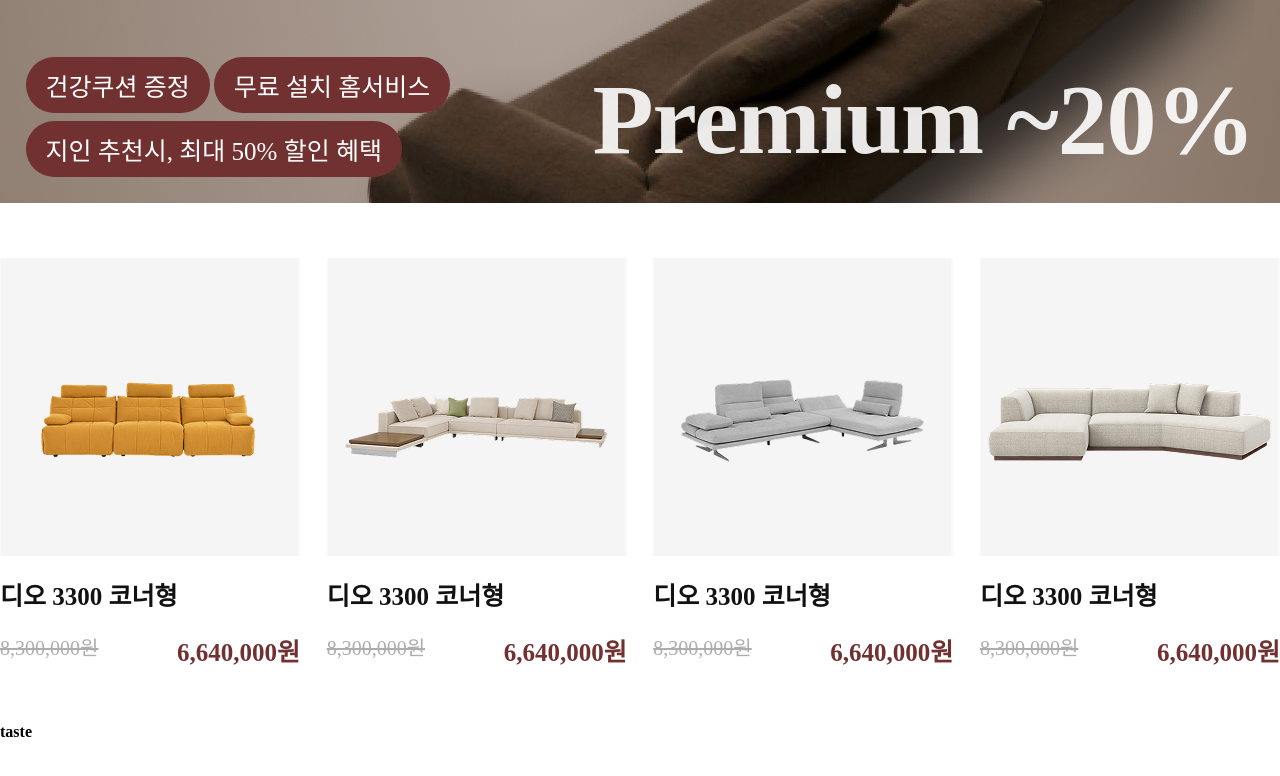
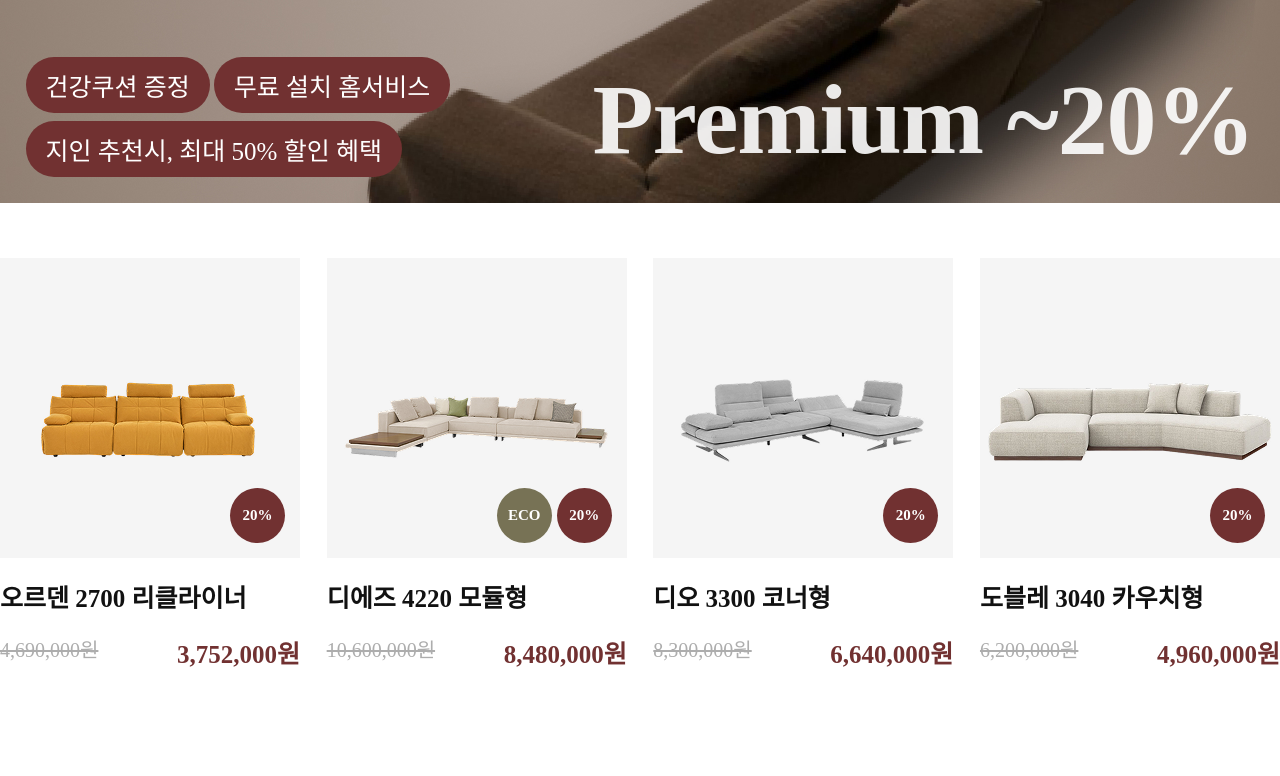
Before and after one commit to sohee622/project_moncasa, a plain HTML site: page index.html in a window 1280 px wide. Shown: the part 2843-3619 px from the top of the page. Drawn offline with Linux system fonts and the light colour scheme; a web font is replaced by a local one.

Commit message:
상품 배지 적용

```diff
--- a/css/common.css
+++ b/css/common.css
@@ -11,11 +11,12 @@
 :root {
     --primary-color: #713131;
     --sub-brown-color: #907D6E;
-    --sub-green-color: #B0B0A8;
+    --sub-green-color: #777255;
     --sub-color: #F6F1EB;
     --title-color: #ffffff;
     --basic-color: #111111;
     --sub-basic-color: #ADADAD;
+    --background-color: #F5F5F5;
 }
 
 /* 공통 스타일 */
--- a/css/style.css
+++ b/css/style.css
@@ -188,8 +188,10 @@
 }
 
 .img {
-  background-image: url(../img/product_bg.jpg);
-  max-width: 300px;
+  background-color: var(--background-color);
+  width: 300px;
+  height: 300px;
+  position: relative;
 }
 
 .text {
@@ -219,3 +221,32 @@
   font-size: 25px;
   color: var(--primary-color);
 }
+
+div.icon {
+  position: absolute;
+  display: flex;
+  gap: 5px;
+  right: 5%;
+  bottom: 5%;
+}
+
+span.icon {
+  width: 55px;
+  height: 55px;
+  padding: 5px 10px;
+  border-radius: 100%;
+  color: var(--title-color);
+  font-size: 15px;
+  display: inline-block;
+  display: flex;
+  align-items: center;
+  justify-content: center;
+}
+
+.eco {
+  background-color: var(--sub-green-color);
+}
+
+.sale {
+  background-color: var(--primary-color);
+}
--- a/index.html
+++ b/index.html
@@ -55,7 +55,7 @@
             minimal</section>
         <section id="upcycling" class="vh-100">
             upcycling</section>
-        <section id="premium">
+        <section id="premium" class="vh-100">
             <div class="premium_content d-flex flex-column jcb">
                 <h3>“시간이 흘러도 변치 않는 가치”<br>
                 프리미엄 가구 기획전 특별 혜택</h3>
@@ -70,25 +70,38 @@
                 <ul class="product">
                     <li class="img">
                         <img src="img/premium_product1.png" alt="">
+                            <div class="icon">
+                                <!-- <span class="icon eco">ECO</span> -->
+                                <span class="icon sale">20%</span>
+                            </div>
                     </li>
                     <li class="text d-flex jcb">
-                        <h3 class="prod_name">디오 3300 코너형</h3>
-                        <p class="prod_cost">8,300,000원</p>
-                        <p class="prod_price">6,640,000원</p>
+                        <h3 class="prod_name">오르덴 2700 리클라이너</h3>
+                        <p class="prod_cost">4,690,000원</p>
+                        <p class="prod_price">3,752,000원</p>
                     </li>
                 </ul>
                 <ul class="product">
                     <li class="img">
-                        <img src="img/premium_product2.png" alt=""></li>
+                        <img src="img/premium_product2.png" alt="">
+                            <div class="icon">
+                                <span class="icon eco">ECO</span>
+                                <span class="icon sale">20%</span>
+                            </div>
+                    </li>
                     <li class="text d-flex jcb">
-                        <h3 class="prod_name">디오 3300 코너형</h3>
-                        <p class="prod_cost">8,300,000원</p>
-                        <p class="prod_price">6,640,000원</p>
+                        <h3 class="prod_name">디에즈 4220 모듈형</h3>
+                        <p class="prod_cost">10,600,000원</p>
+                        <p class="prod_price">8,480,000원</p>
                     </li>
                 </ul>
                 <ul class="product">
                     <li class="img">
                         <img src="img/premium_product3.png" alt="">
+                            <div class="icon">
+                                <!-- <span class="icon eco">ECO</span> -->
+                                <span class="icon sale">20%</span>
+                            </div>
                     </li>
                     <li class="text d-flex jcb">
                         <h3 class="prod_name">디오 3300 코너형</h3>
@@ -99,11 +112,14 @@
                 <ul class="product">
                     <li class="img">
                         <img src="img/premium_product4.png" alt="">
-                    </li>
+                            <div class="icon">
+                                <!-- <span class="icon eco">ECO</span> -->
+                                <span class="icon sale">20%</span>
+                            </div>
                     <li class="text d-flex jcb">
-                        <h3 class="prod_name">디오 3300 코너형</h3>
-                        <p class="prod_cost">8,300,000원</p>
-                        <p class="prod_price">6,640,000원</p>
+                        <h3 class="prod_name">도블레 3040 카우치형</h3>
+                        <p class="prod_cost">6,200,000원</p>
+                        <p class="prod_price">4,960,000원</p>
                     </li>
                 </ul>
             </div>
```
